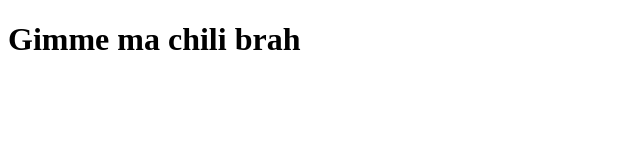
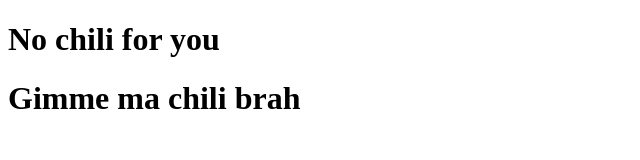
Before and after one commit to ryanwong18/salsa-guac, a plain HTML site: page index.html in a window 1280 px wide. Shown: the whole page, without its empty margins (0-640 px from the left). Drawn offline with Linux system fonts and the light colour scheme.

Commit message:
added some styles and html markup

```diff
--- a/index.html
+++ b/index.html
@@ -7,6 +7,7 @@
     <title>Salsa-Guac</title>
 </head>
 <body>
+    <h1>No chili for you</h1>
     <h1>Gimme ma chili brah</h1>
 </body>
 </html>
```
Also changed, not shown: styles/styles.css (line endings or trailing spaces).
